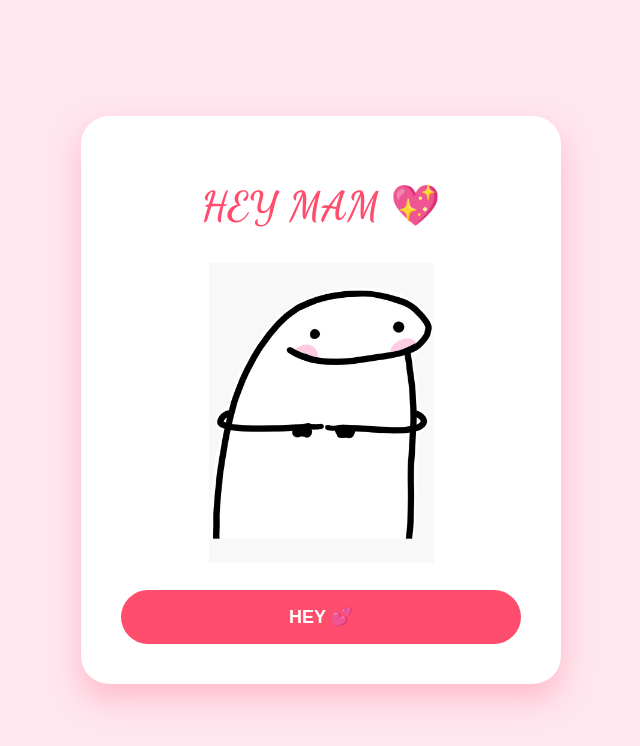
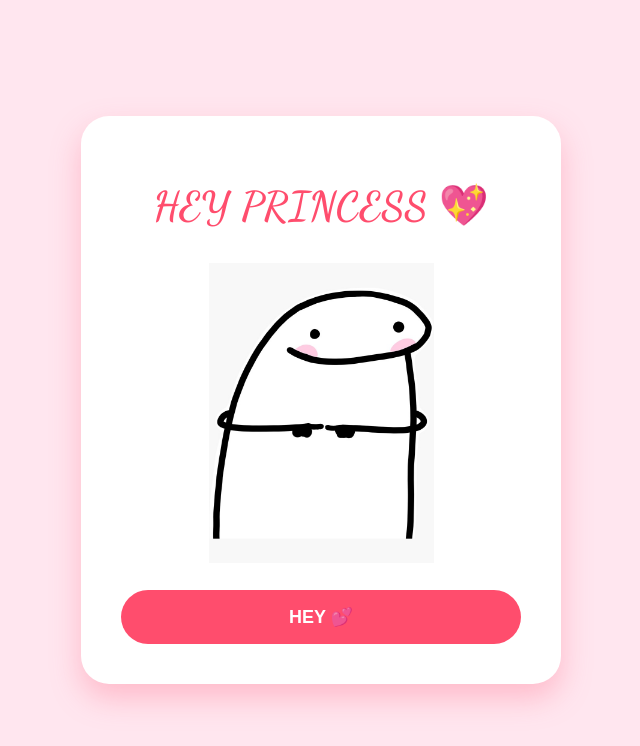
Before and after one commit to Levy-Khuthama/valentine, a plain HTML site: page index.html in a window 1280 px wide. Shown: the whole page, without its empty margins (319-959 px from the left). Drawn offline with Linux system fonts and the light colour scheme.

Commit message:
Change header text from 'HEY MAM' to 'HEY PRINCESS'

```diff
--- a/index.html
+++ b/index.html
@@ -8,7 +8,7 @@
 </head>
 <body>
   <div class="container">
-    <h1>HEY MAM 💖</h1>
+    <h1>HEY PRINCESS 💖</h1>
     <img src="images/flork blushing.jpg" alt="Cute image">
     <button onclick="location.href='proposal.html'">HEY 💕</button>
   </div>
```
